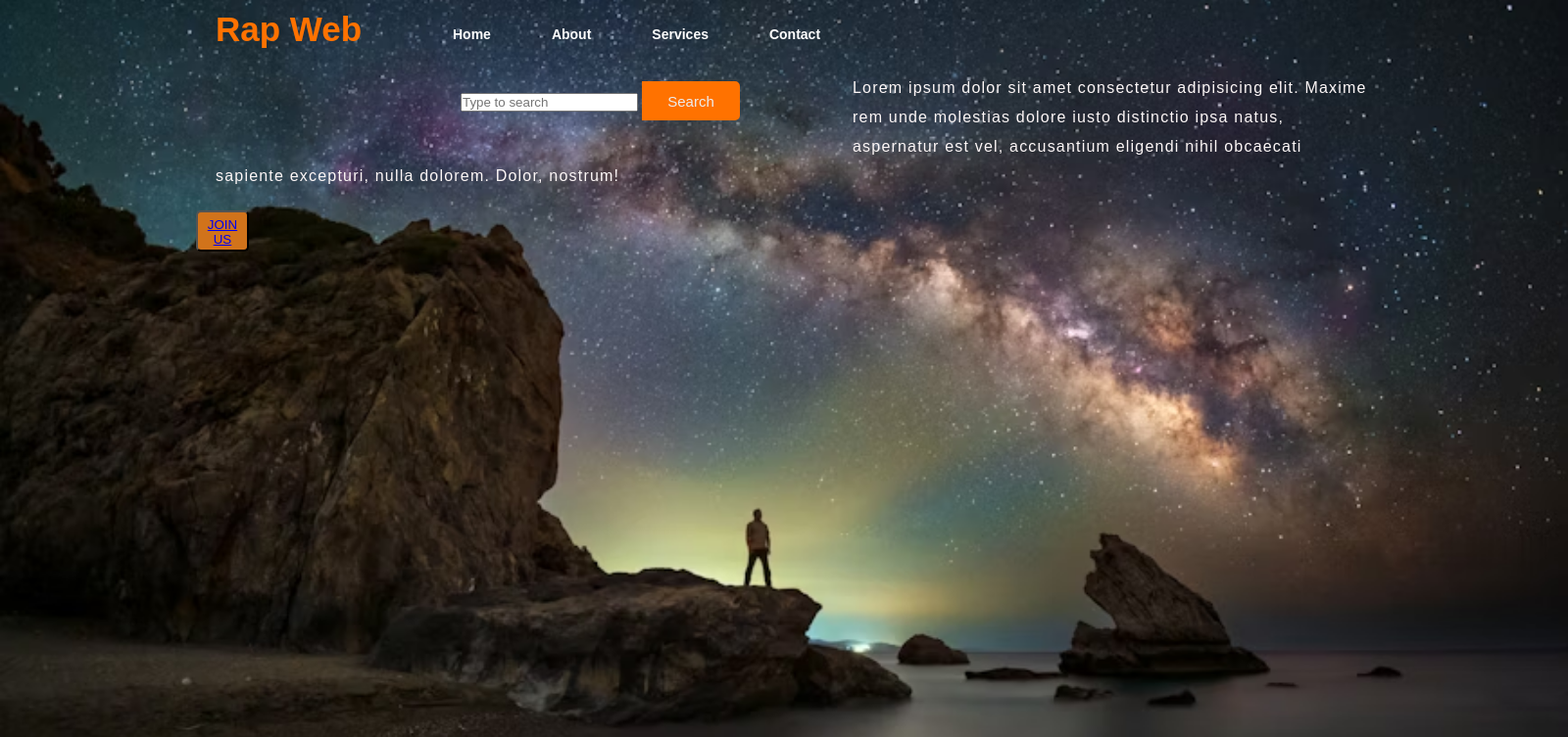
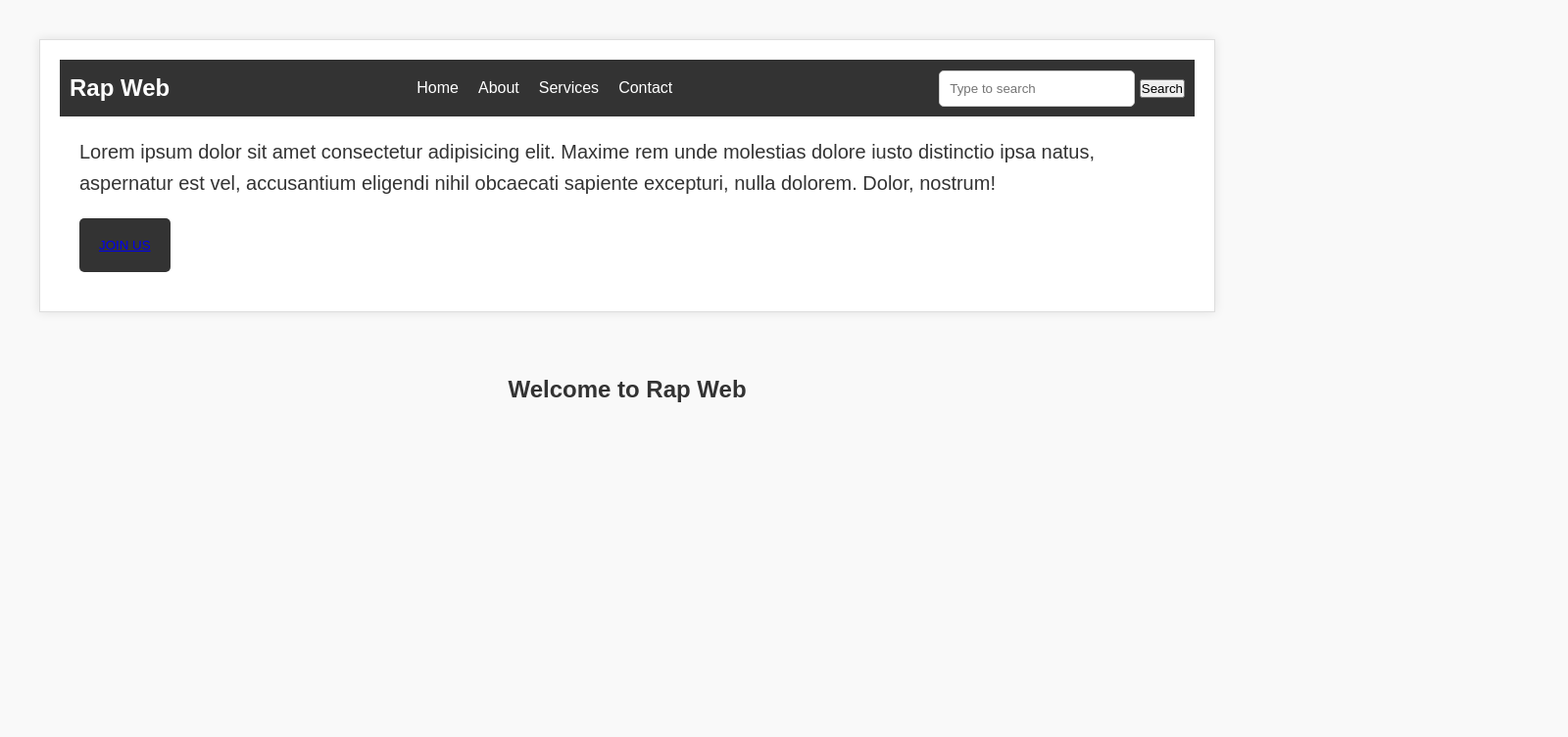
Before and after one commit to Rafael2727/RAF-WEB, a plain HTML site: page Website.html in a window 1280 px wide. Shown: the top 753 px of the page at 98% size, 1600 px wide, since content can reach past the window. Drawn offline with Linux system fonts and the light colour scheme.

Commit message:
my changes

```diff
--- a/style.css
+++ b/style.css
@@ -1,169 +1,242 @@
-*{
+/* Global styles */
+* {
+    box-sizing: border-box;
     margin: 0;
     padding: 0;
-
-}
-.main{
-   width: 100px;
-   background: url(Images/Night\ sky.avif);
-   background-position: center;
-   background-size: cover;
-   height: 109vh;
-   width: 200vh;
   }
 
-.navbar{
-    width: 1200px;
-    height: 75px;
-    margin: auto;
+  body {
+    font-family: Arial, sans-serif;
+    line-height: 1.6;
+    color: #333;
+    background-color: #f9f9f9;
   }
 
-.icon{
-    width: 200px;
-    float: left;
-    height: 70px;
-
-
+  .main {
+    max-width: 1200px;
+    margin: 40px auto;
+    padding: 20px;
+    background-color: #fff;
+    border: 1px solid #ddd;
+    box-shadow: 0 0 10px rgba(0, 0, 0, 0.1);
   }
 
-.logo{
-    color: #ff7200;
-    font-size: 35px;
-    font-family: arial;
-    padding-left: 20px;
-    float:left;
-    padding-top: 10px;
-
-}
-
-.menu{
-    width: 400px;
-    float: left;
-    height: 70px;
-}
-
-ul{
-    float: left;
+  .navbar {
+    background-color: #333;
+    color: #fff;
+    padding: 10px;
     display: flex;
-    justify-content: center;
+    justify-content: space-between;
     align-items: center;
   }
 
-ul li{
-    list-style: none;
-    margin-left: 62px;
-    margin-top: 27px;
-    font-size: 14px;
+  .icon {
+    margin-right: 20px;
   }
 
-ul li a{
-    text-decoration: none;
-    color: white;
-    font-family: arial;
+  .logo {
+    font-size: 24px;
     font-weight: bold;
-    transition: 0.4s ease-in-out;
+    color: #fff;
   }
 
-ul li a:hover{
-    color: #ff7200;
+  .menu {
+    display: flex;
+    justify-content: space-between;
+    align-items: center;
   }
 
-.search{
-    width: 400px;
-    float: left;
-    height: 70px;
-    margin-left: 270px;
+  .menu ul {
+    list-style: none;
+    margin: 0;
+    padding: 0;
+    display: flex;
   }
 
-.srch{
-    font-family: 'Times New Roman';
-    font-size: 200px;
-    height: 40px;
-    background: transparent;
-    border: 1px #ff7200;
-    margin-top: 13px;
-    color: white;
-    border-right: none;
-    font-size: 16px;
-    float:left;
-    padding: 10px;
-    border-bottom-left-radius: 5px;
-    border-top-left-radius: 5px;
+  .menu li {
+    margin-right: 20px;
   }
 
-.btn{
-    width: 100px;
-    height: 40px;
-    background: #ff7200;
-    border:2px solid #ff7200;
-    margin-top: 13px;
-    color: rgb(237, 237, 237);
-    font-size: 15px;
-    border-bottom-right-radius: 5px;
-    border-top-right-radius: 5px;
-
+  .menu a {
+    color: #fff;
+    text-decoration: none;
   }
 
-.btn:focus{
-    outline: none;
+  .menu a:hover {
+    color: #ccc;
   }
 
-.src:focus{
-    outline: none;
+  .search {
+    margin-left: 20px;
   }
 
-.content{
-    width: 1200px;
-    height: auto;
-    margin: auto;
-    color: #fdf7f7;
-    position: relative;
+  .search input[type="search"] {
+    padding: 10px;
+    border: 1px solid #ccc;
+    border-radius: 5px;
+    width: 200px;
   }
 
-.content .par{
-    padding-left: 20px;
-    padding-bottom: 20px;
-    font-family: Arial;
-    letter-spacing: 1.2px;
-    line-height: 30px;
-
+  .search button[type="button"] {
+    padding: 10px 20px;
+    border: none;
+    border-radius: 5px;
+    background-color: #333;
+    color: #fff;
+    cursor: pointer;
   }
 
-.content .h1{
-    font-family: 'Times New Roman';
-    font-size: 50px;
-    padding-left: 20;
-    margin-top: 9%;
-    letter-spacing: 2px;
-}
-.content .cn{
-    background-color: rgb(209, 115, 27);
-    width: 4.5%;
-    height: 30%;
-    border-radius: 5px;
-    padding: 5px;
-    position: absolute;
-
+  .search button[type="button"]:hover {
+    background-color: #444;
   }
 
-.container{
-    display: inline-block;
-    margin: 20%;
+  .content {
+    padding: 20px;
+  }
 
+  .par {
+    margin-bottom: 20px;
   }
- .container .text{
-    overflow: hidden;
-    font-size: 3.6rem;
-    font-weight: 700;
-    border-right: 0.15em solid orange;
-    white-space: nowrap;
+
+  .cn {
+    background-color: #333;
+    color: #fff;
+    padding: 10px 20px;
+    border: none;
+    border-radius: 5px;
+    cursor: pointer;
   }
-@keyframes typing {
-    from{
-        width: 0;
+
+  .cn:hover {
+    background-color: #444;
   }
-    to {
+
+  .container {
+    text-align: center;
+    padding: 20px;
+  }
+
+  .text {
+    font-size: 24px;
+    font-weight: bold;
+    color: #333;
+  }
+
+  /* Media queries */
+
+  /* Mobile (max-width: 480px) */
+  @media only screen and (max-width: 480px) {
+    .main {
+      margin: 20px;
+      padding: 10px;
+    }
+    .navbar {
+      flex-direction: column;
+      align-items: center;
+    }
+    .menu {
+      flex-direction: column;
+    }
+    .menu li {
+      margin-right: 0;
+    }
+    .search {
+      margin-left: 0;
+    }
+    .search input[type="search"] {
       width: 100%;
     }
+    .content {
+      padding: 10px;
+    }
+    .par {
+      font-size: 16px;
+    }
+    .cn {
+      padding: 10px;
+    }
+    .container {
+      padding: 10px;
+    }
+    .text {
+      font-size: 18px;
+    }
+  }
 
+  /* Tablet (max-width: 768px) */
+  @media only screen and (max-width: 768px) {
+    .main {
+      margin: 30px;
+      padding: 15px;
     }
+    .navbar {
+      flex-direction: row;
+      justify-content: space-between;
+    }
+    .menu {
+      flex-direction: row;
+    }
+    .menu li {
+      margin-right: 10px;
+    }
+    .search {
+      margin-left: 10px;
+    }
+    .search input[type="search"] {
+      width: 150px;
+    }
+    .content {
+      padding: 15px;
+    }
+    .par {
+      font-size: 18px;
+    }
+    .cn {
+      padding: 15px;
+    }
+    .container {
+      padding: 15px;
+    }
+    .text {
+      font-size: 20px;
+    }
+  }
+
+  /* Desktop (min-width: 769px) */
+  @media only screen and (min-width: 769px) {
+    .main {
+      margin: 40px;
+      padding: 20px;
+    }
+    .navbar {
+      flex-direction: row;
+      justify-content: space-between;
+    }
+    .menu {
+      flex-direction: row;
+    }
+    .menu li {
+      margin-right: 20px;
+    }
+    .search {
+      margin-left: 20px;
+    }
+    .search input[type="search"] {
+      width: 200px;
+    }
+    .content {
+      padding: 20px;
+    }
+    .par {
+      font-size: 20px;
+    }
+    .cn {
+      padding: 20px;
+    }
+    .container {
+      padding: 20px;
+    }
+    .text {
+      font-size: 24px;
+    }
+  }
```
Also changed, not shown: design.sass (+144 -110 lines), Website.html (renamed from Index.html). Lines whose indentation alone changed are shown as unchanged.
